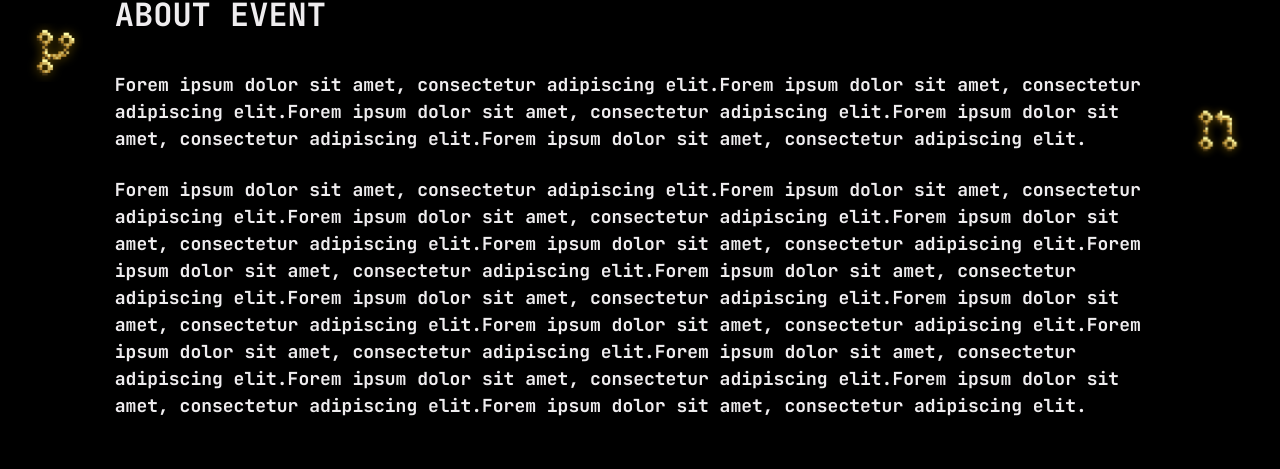
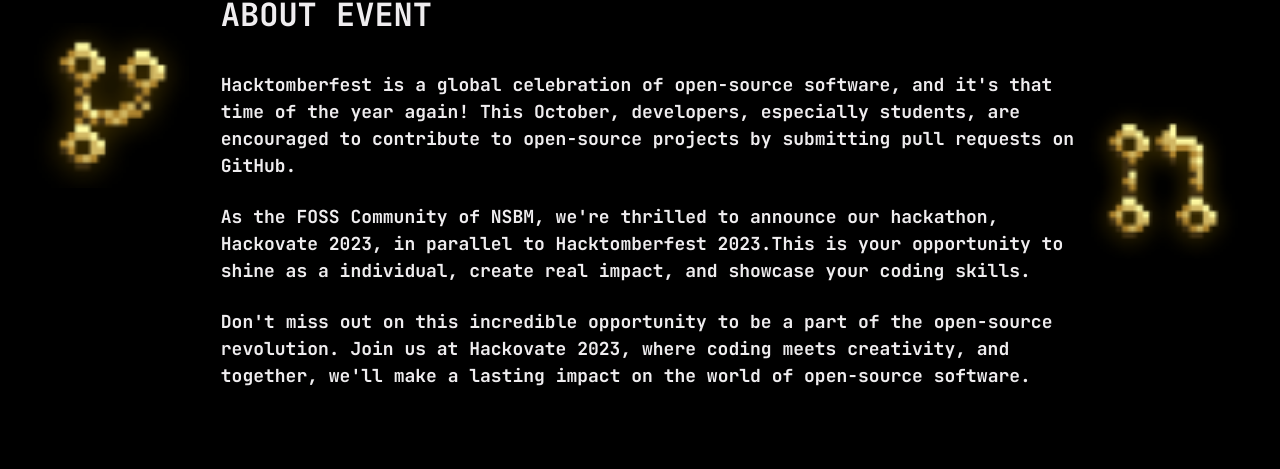
Before and after one commit to fossnsbm/hackovate-web, a Next.js app: page /events/hackovate in a window 1280 px wide. Shown: the part 903-1372 px from the top of the page. Built offline with nearby package versions, Linux system fonts and the light colour scheme.

Commit message:
feat: add content to about section

```diff
--- a/components/AboutSection.tsx
+++ b/components/AboutSection.tsx
@@ -19,27 +19,24 @@
             ABOUT EVENT
           </p>
           <p className="font-bold" style={{ fontSize: "18px" }}>
-            Forem ipsum dolor sit amet, consectetur adipiscing elit.Forem ipsum
-            dolor sit amet, consectetur adipiscing elit.Forem ipsum dolor sit
-            amet, consectetur adipiscing elit.Forem ipsum dolor sit amet,
-            consectetur adipiscing elit.Forem ipsum dolor sit amet, consectetur
-            adipiscing elit.
+            Hacktomberfest is a global celebration of open-source software, and
+            it{"'"}s that time of the year again! This October, developers,
+            especially students, are encouraged to contribute to open-source
+            projects by submitting pull requests on GitHub.
           </p>
           <br />
           <p className="font-bold" style={{ fontSize: "18px" }}>
-            Forem ipsum dolor sit amet, consectetur adipiscing elit.Forem ipsum
-            dolor sit amet, consectetur adipiscing elit.Forem ipsum dolor sit
-            amet, consectetur adipiscing elit.Forem ipsum dolor sit amet,
-            consectetur adipiscing elit.Forem ipsum dolor sit amet, consectetur
-            adipiscing elit.Forem ipsum dolor sit amet, consectetur adipiscing
-            elit.Forem ipsum dolor sit amet, consectetur adipiscing elit.Forem
-            ipsum dolor sit amet, consectetur adipiscing elit.Forem ipsum dolor
-            sit amet, consectetur adipiscing elit.Forem ipsum dolor sit amet,
-            consectetur adipiscing elit.Forem ipsum dolor sit amet, consectetur
-            adipiscing elit.Forem ipsum dolor sit amet, consectetur adipiscing
-            elit.Forem ipsum dolor sit amet, consectetur adipiscing elit.Forem
-            ipsum dolor sit amet, consectetur adipiscing elit.Forem ipsum dolor
-            sit amet, consectetur adipiscing elit.
+            As the FOSS Community of NSBM, we{"'"}re thrilled to announce our
+            hackathon, Hackovate 2023, in parallel to Hacktomberfest 2023.This
+            is your opportunity to shine as a individual, create real impact,
+            and showcase your coding skills.
+          </p>
+          <br />
+          <p className="font-bold" style={{ fontSize: "18px" }}>
+            Don{"'"}t miss out on this incredible opportunity to be a part of
+            the open-source revolution. Join us at Hackovate 2023, where coding
+            meets creativity, and together, we{"'"}ll make a lasting impact on
+            the world of open-source software.
           </p>
         </div>
         <div className="right-0 pt-48 me-8">
```
